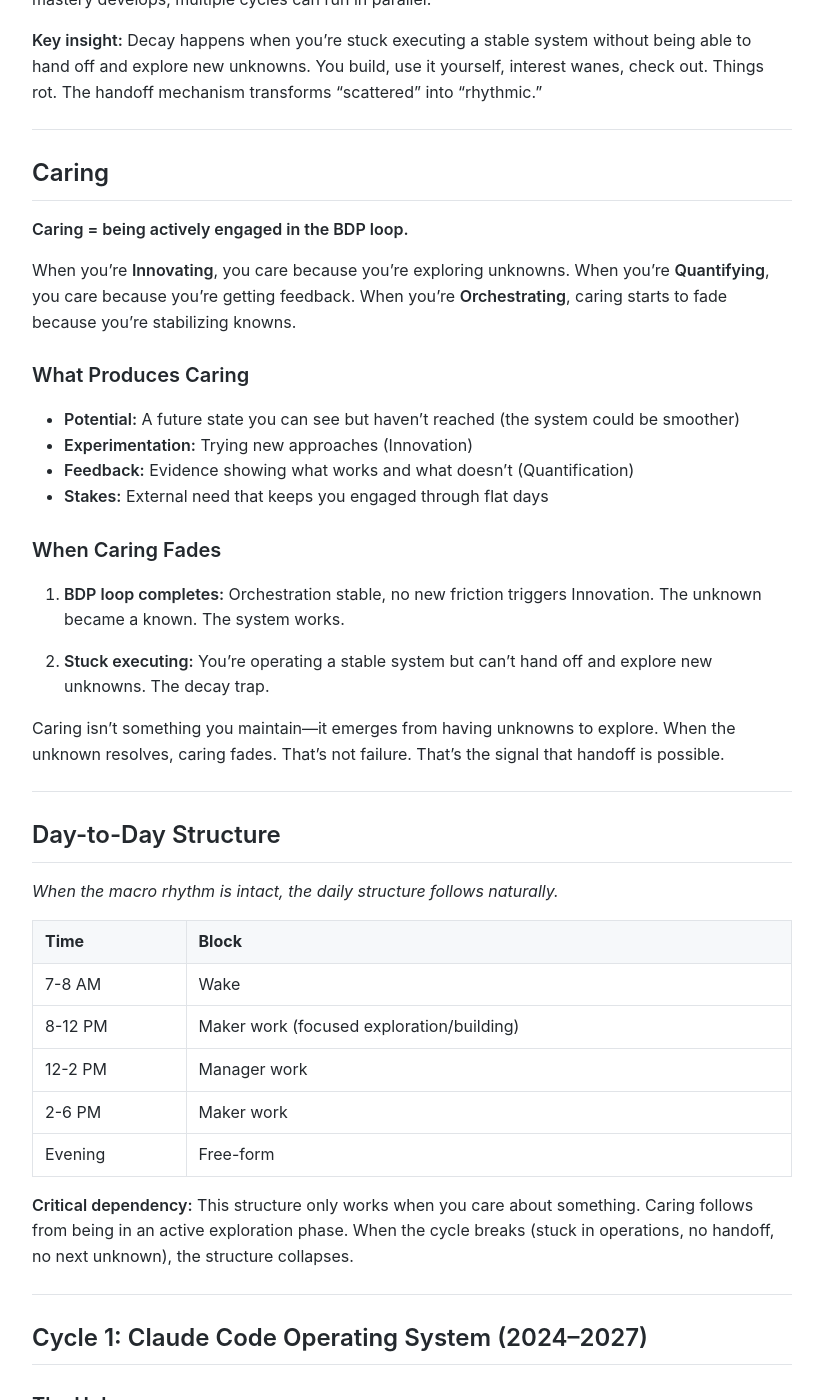
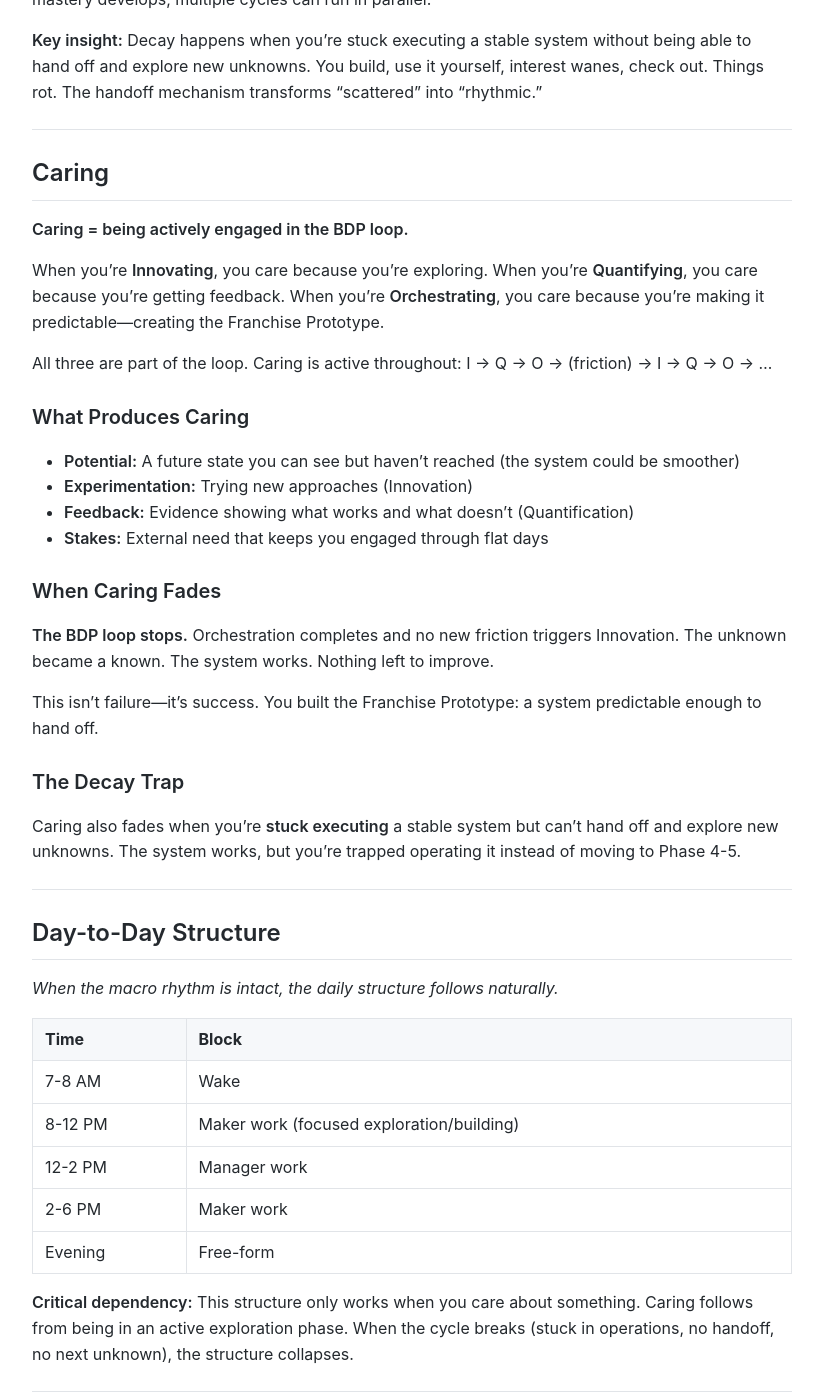
Before and after one commit to MariusWilsch/public-wilsch-ai-pages, a Jekyll site: the page built from global/primary-aim-life-vision.md, in a window 1280 px wide and 1400 px high, scrolled down 2312 px. Shown: the whole window, without its empty margins (228-1051 px from the left). Built offline with Jekyll 4.4.1, drawn with Linux system fonts in a browser that asks for light colours; our own code applies the rules of GitHub Pages for plain Markdown files.

Commit message:
Sync from hippocampus 2026-02-03

```diff
--- a/global/primary-aim-life-vision.md
+++ b/global/primary-aim-life-vision.md
@@ -73,7 +73,9 @@ Both serve the same purpose: keeping exploration alive. The choice depends on wh
 
 **Caring = being actively engaged in the BDP loop.**
 
-When you're **Innovating**, you care because you're exploring unknowns. When you're **Quantifying**, you care because you're getting feedback. When you're **Orchestrating**, caring starts to fade because you're stabilizing knowns.
+When you're **Innovating**, you care because you're exploring. When you're **Quantifying**, you care because you're getting feedback. When you're **Orchestrating**, you care because you're making it predictable—creating the Franchise Prototype.
+
+All three are part of the loop. Caring is active throughout: I → Q → O → (friction) → I → Q → O → ...
 
 ### What Produces Caring
 
@@ -84,11 +86,13 @@ When you're **Innovating**, you care because you're exploring unknowns. When you
 
 ### When Caring Fades
 
-1. **BDP loop completes:** Orchestration stable, no new friction triggers Innovation. The unknown became a known. The system works.
+**The BDP loop stops.** Orchestration completes and no new friction triggers Innovation. The unknown became a known. The system works. Nothing left to improve.
 
-2. **Stuck executing:** You're operating a stable system but can't hand off and explore new unknowns. The decay trap.
+This isn't failure—it's success. You built the Franchise Prototype: a system predictable enough to hand off.
 
-Caring isn't something you maintain—it emerges from having unknowns to explore. When the unknown resolves, caring fades. That's not failure. That's the signal that handoff is possible.
+### The Decay Trap
+
+Caring also fades when you're **stuck executing** a stable system but can't hand off and explore new unknowns. The system works, but you're trapped operating it instead of moving to Phase 4-5.
 
 ---
 
```
